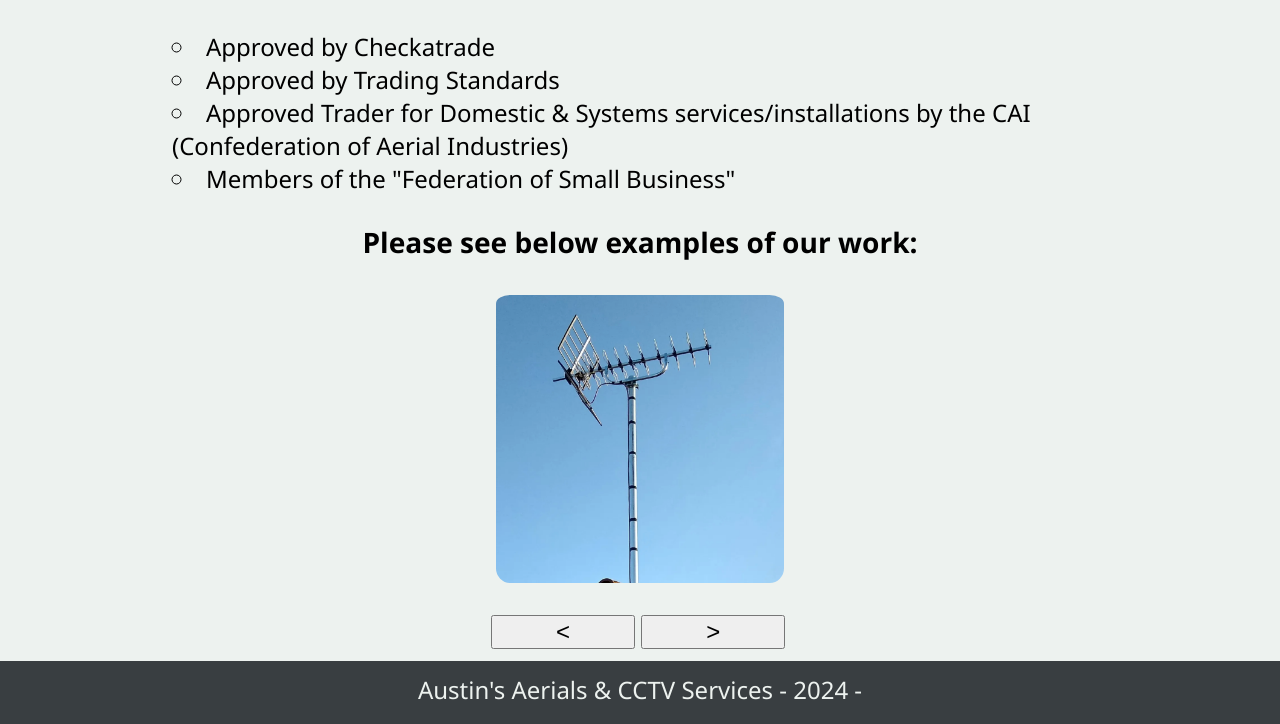
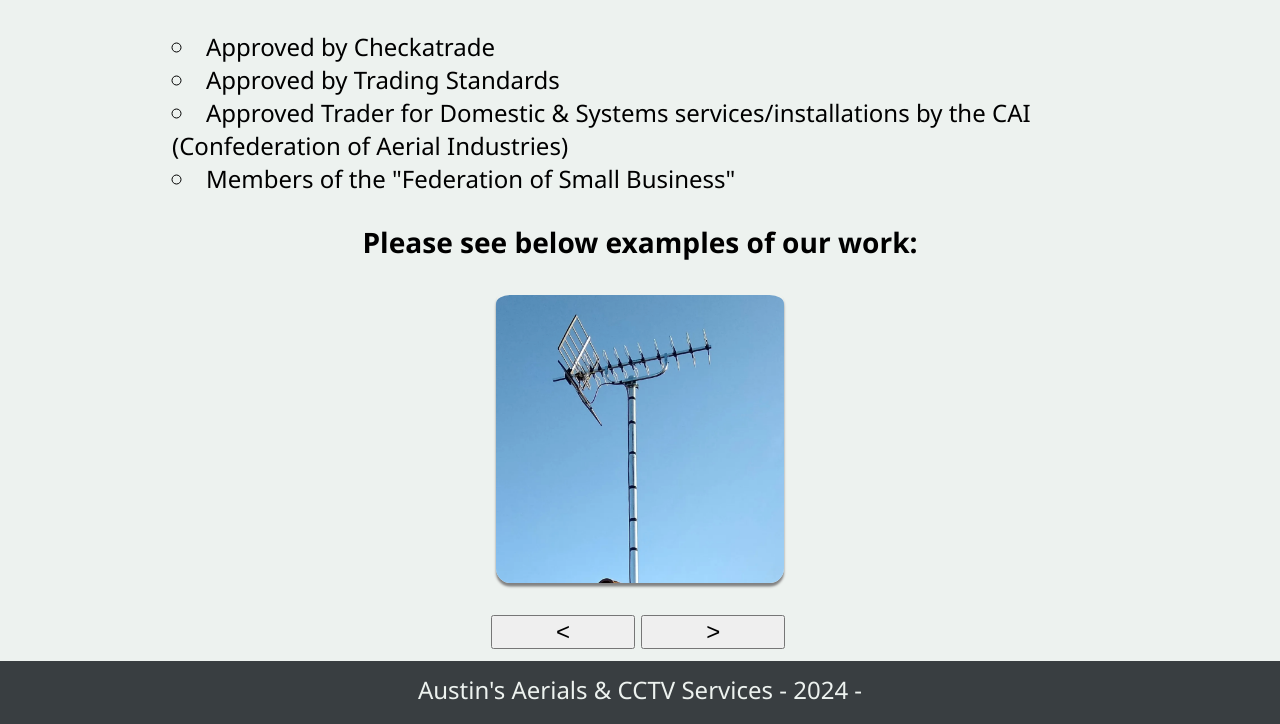
Before and after one commit to ZoeCox/austins, a plain HTML site: page services.html in a window 1280 px wide. Shown: the part 927-1651 px from the top of the page. Drawn offline with Linux system fonts and the light colour scheme.

Commit message:
shadow on image

```diff
--- a/styles.css
+++ b/styles.css
@@ -170,6 +170,7 @@ hr {
   border-radius: 5%;
   padding-top: 0.25em;
   margin-bottom: 1em;
+  box-shadow: 0em 0.15em 0.1em grey;
 }
 
 .gallery-button {
```
